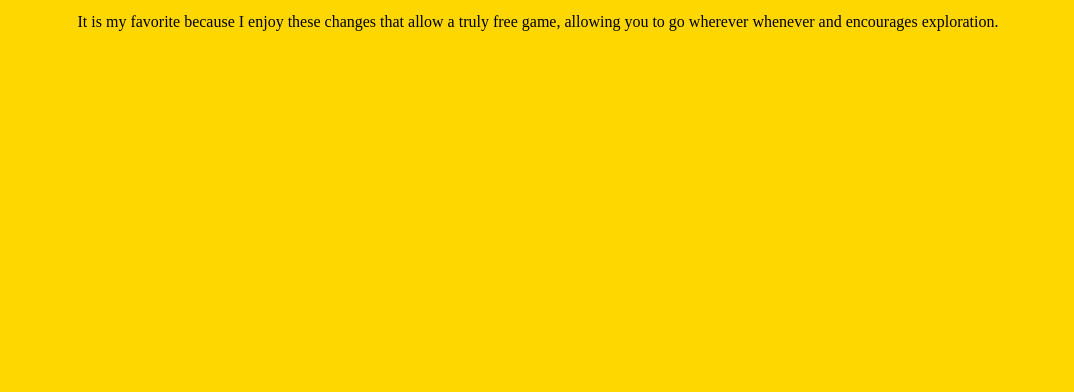
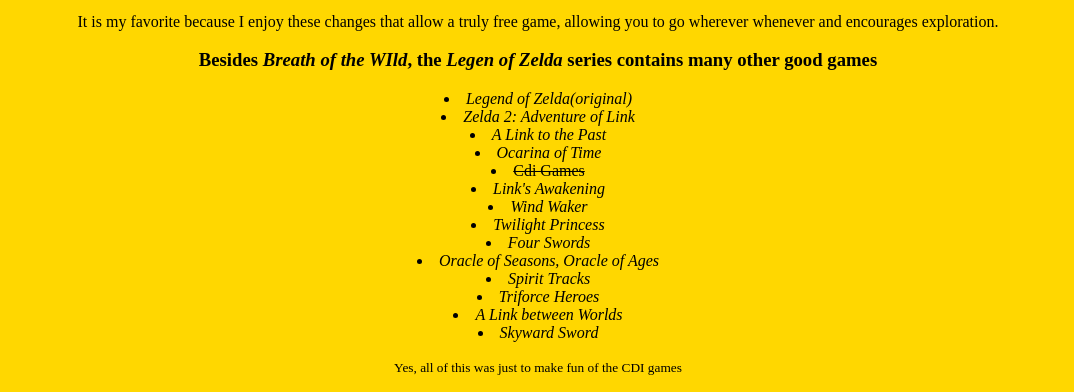
Before and after one commit to chrrod/-websiteforschool, a plain HTML site: page thirdpage.html in a window 1280 px wide. Shown: the part 721-1113 px from the top of the page, without its empty margins (102-1176 px from the left). Before the commit the page ends 800 px from the top, so only its background shows below. Drawn offline with Linux system fonts and the light colour scheme.

Commit message:
added content to page 3

```diff
--- a/thirdpage.html
+++ b/thirdpage.html
@@ -25,5 +25,23 @@
     <img src = "image/image/The_Legend_of_Zelda_Breath_of_the_Wild.jpg" alt = "Game logo" title = "Breath of the Wild">
     <p>This game is a very important to the series as it marked the break from a traditional formula, and also greatly opened up the possiblities for open world games</p>
     <p>It is my favorite because I enjoy these changes that allow a truly free game, allowing you to go wherever whenever and encourages exploration.</p>
+    <h3>Besides <em>Breath of the WIld</em>, the <em>Legen of Zelda</em> series contains many other good games</h3>
+    <ul">
+        <li style = "font-style: italic;">Legend of Zelda(original)</li>
+        <li style = "font-style: italic;">Zelda 2: Adventure of Link</li>
+        <li style = "font-style: italic;">A Link to the Past</li>
+        <li style = "font-style: italic;">Ocarina of Time</li>
+        <li><del>Cdi Games</del></li>
+        <li style = "font-style: italic;">Link's Awakening</li>
+        <li style = "font-style: italic;">Wind Waker</li>
+        <li style = "font-style: italic;">Twilight Princess</li>
+        <li style = "font-style: italic;">Four Swords</li>
+        <li style = "font-style: italic;">Oracle of Seasons, Oracle of Ages</li>
+        <li style = "font-style: italic;">Spirit Tracks</li>
+        <li style = "font-style: italic;">Triforce Heroes</li>
+        <li style = "font-style: italic;">A Link between Worlds</li>
+        <li style = "font-style: italic;">Skyward Sword</li>
+    </ul>
+    <p><small>Yes, all of this was just to make fun of the CDI games</small></p>
 </body>
 </html>
```
